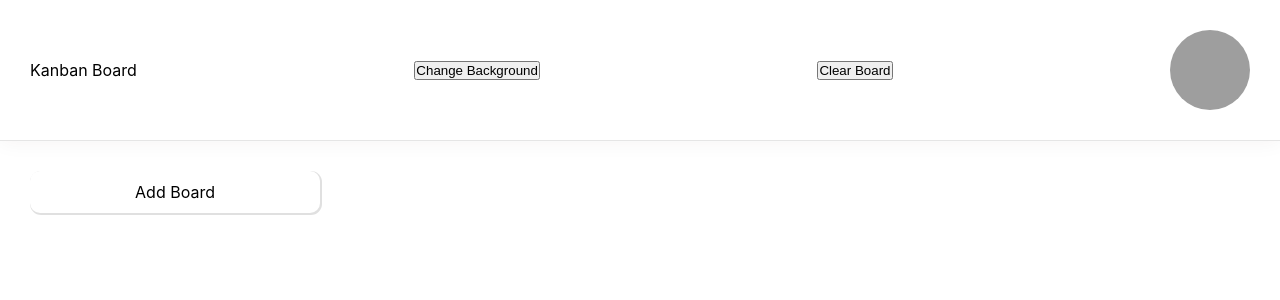
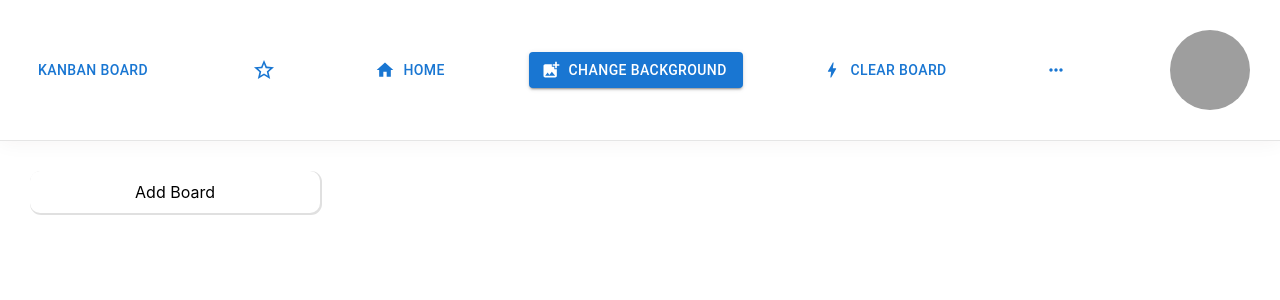
Before and after one commit to kanksha44/kanban-board-project-2, a React (Vite) app: page / in a window 1280 px wide. Shown: the top 300 px of the page. Built offline with nearby package versions, Linux system fonts and the light colour scheme; grey boxes are pictures that could not be loaded.

Commit message:
FinalChange

```diff
--- a/package.json
+++ b/package.json
@@ -19,7 +19,8 @@
     "react-dom": "^18.2.0",
     "react-feather": "^2.0.10",
     "react-redux": "^8.0.7",
-    "react-router-dom": "^6.12.1"
+    "react-router-dom": "^6.12.1",
+    "sweetalert2": "^11.7.12"
   },
   "devDependencies": {
     "@types/react": "^18.0.37",
--- a/src/App.jsx
+++ b/src/App.jsx
@@ -1,11 +1,18 @@
 import { useEffect, useState } from "react";
-
+import { Button, Dialog, DialogTitle } from "@mui/material";
 import Board from "./Components/Board/Board";
-
+import StarBorderIcon from "@mui/icons-material/StarBorder";
+import StarIcon from "@mui/icons-material/Star";
+import BoltIcon from "@mui/icons-material/Bolt";
+import MoreHorizOutlinedIcon from "@mui/icons-material/MoreHorizOutlined";
+import AddPhotoAlternateIcon from "@mui/icons-material/AddPhotoAlternate";
+import HomeIcon from "@mui/icons-material/Home";
 import "./App.css";
 import Editable from "./Components/Editable/Editable";
 
 function App() {
+  const [showPopup, setShowPopup] = useState(false);
+  const [showStar, setShowStar] = useState(true);
   const [boards, setBoards] = useState(
     JSON.parse(localStorage.getItem("prac-kanban")) || []
   );
@@ -35,6 +42,9 @@ function App() {
   };
 
   const addCardHandler = (id, title) => {
+    if (title!= "") {
+      setShowPopup(true);
+    } else {
       const index = boards.findIndex((item) => item.id === id);
       if (index < 0) return;
 
@@ -47,6 +57,11 @@ function App() {
         tasks: [],
       });
       setBoards(tempBoards);
+    }
+  };
+
+  const closePopup = () => {
+    setShowPopup(false);
   };
 
   const removeCard = (bid, cid) => {
@@ -120,15 +135,44 @@ function App() {
     localStorage.setItem("prac-kanban", JSON.stringify(boards));
   }, [boards]);
 
+  function toggleShowStar() {
+    setShowStar((prevShowStar) => !prevShowStar);
+  }
+
+  function handleClearBoard() {
+    localStorage.removeItem("prac-kanban");
+    setBoards([]);
+  }
+
   return (
     <div className="app">
       <div className="app_nav">
-        <span>Kanban Board</span>
-        <button>Change Background</button>
-        <button>Clear Board</button>
+        <Button variant="text">Kanban Board</Button>
+        {showStar ? (
+          <Button onClick={toggleShowStar}>
+            <StarBorderIcon />
+          </Button>
+        ) : (
+          <Button onClick={toggleShowStar}>
+            <StarIcon />
+          </Button>
+        )}
+        <Button variant="text" startIcon={<HomeIcon />}>
+          Home
+        </Button>
+        <Button variant="contained" startIcon={<AddPhotoAlternateIcon />}>
+          Change Background
+        </Button>
+        <Button
+          variant="text"
+          onClick={handleClearBoard}
+          startIcon={<BoltIcon />}
+        >
+          Clear Board
+        </Button>
+        <Button variant="text" startIcon={<MoreHorizOutlinedIcon />} />
         <img
-          src="https://picsum.photos/id/237/80/80
-"
+          src="https://picsum.photos/id/237/80/80"
           alt="profile"
         />
       </div>
@@ -158,29 +202,11 @@ function App() {
           </div>
         </div>
       </div>
+      <Dialog open={showPopup} onClose={closePopup}>
+        <DialogTitle>Please Enter a Task</DialogTitle>
+      </Dialog>
     </div>
   );
 }
 
 export default App;
-
-// import Board from "./Components/Board/Board";
-// import Description from "./Components/Description/Description";
-// import Nav from "./Components/Navbar/Nav";
-// import store from "./store";
-// import { Provider } from "react-redux";
-
-// const App = () => {
-//   return (
-//     <Provider store={store}>
-//       <div>
-//         <Nav />
-//         <div className="main-board-container">
-//           <Board />
-//         </div>
-//       </div>
-//     </Provider>
-//   );
-// };
-
-// export default App;
```
Also changed, not shown: src/utils/Services.jsx (added, +8 -0 lines), 1 other file (tests, documents, lock files or other folders). Lines whose indentation alone changed are shown as unchanged.
